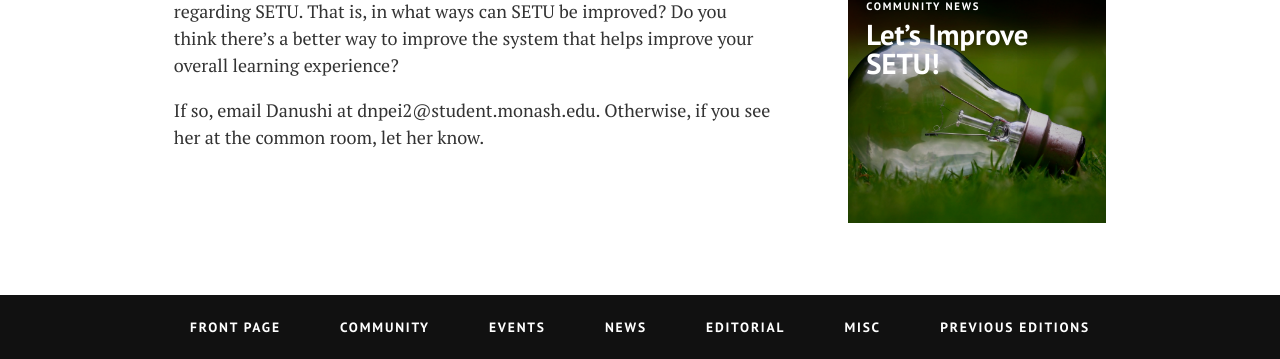
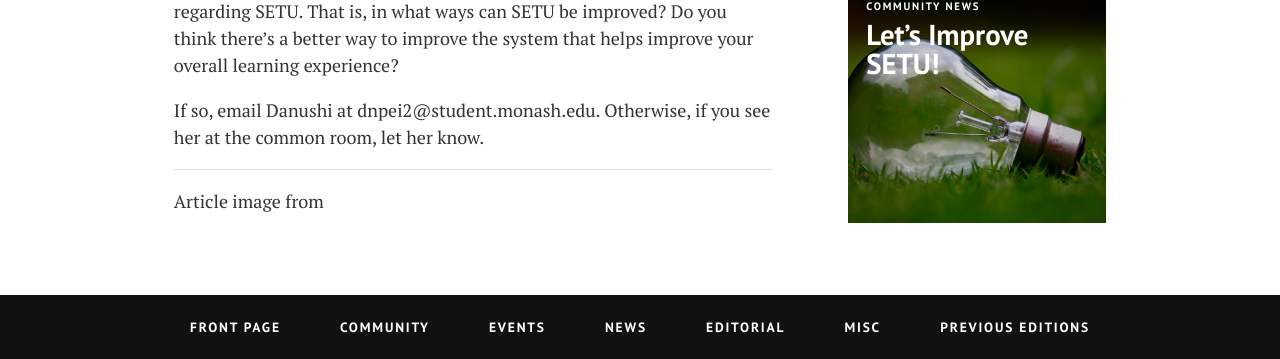
Before and after one commit to masscubed/masscubed.com, a Jekyll site: the page built from _posts/2016-07-10-lets-improve-setu.markdown, in a window 1280 px wide. Shown: the part 958-1317 px from the top of the page. Built offline with Jekyll 4.4.1, drawn with Linux system fonts in a browser that asks for light colours.

Commit message:
Fix frontpage featured tile cycling & add footnote

```diff
--- a/_includes/footer.html
+++ b/_includes/footer.html
@@ -38,7 +38,7 @@
 				<ul class="footer-links">
 					{% for article in site.posts limit:4 | sort: "date" %}
 						{% if article.category == "Archived" %}
-							<li><a href="{{ article.url }}">{{ article.title | truncate: 10 }}</a></li>
+							<li><a href="{{ article.PDFurl }}">{{ article.title | truncate: 10 }}</a></li>
 						{% endif %}
 					{% endfor %}
 				</ul>
--- a/_layouts/article.html
+++ b/_layouts/article.html
@@ -19,6 +19,10 @@
 						<span class="article-byline">Written by {{ page.author }}</span>
 					</div>
 					{{ content }}
+
+					<div class="footnotes">
+						<p>Article image from <a href="{{ article.imageSourceURL }}">{{ article.imageSource }}</a></p>
+					</div>
 				</article>
 
 				<!-- links to other articles -->
--- a/_layouts/frontpage.html
+++ b/_layouts/frontpage.html
@@ -41,8 +41,9 @@
 			<!-- top 3 featured articles -->
 			<section class="grid container top-stories">
 				{% for article in site.posts %}
+				{% assign count = 0 %}
 					{% if article.featured == true %}
-						<a class="col one-third tile {% if forloop.index == 1 %}no-left{% endif %}{% if forloop.index == 3 %}no-right{% endif %}" href="{{ article.url }}" style="background-image:url({{ article.image }})">
+						<a class="col one-third tile {% cycle 'no-left', '', 'no-right' %}" href="{{ article.url }}" style="background-image:url({{ article.image }})">
 							<article class="article">
 								<span class="article-type">{{ article.categories[0] }}</span>
 								<h1 class="article-headline">{{ article.title }}</h1>
```
